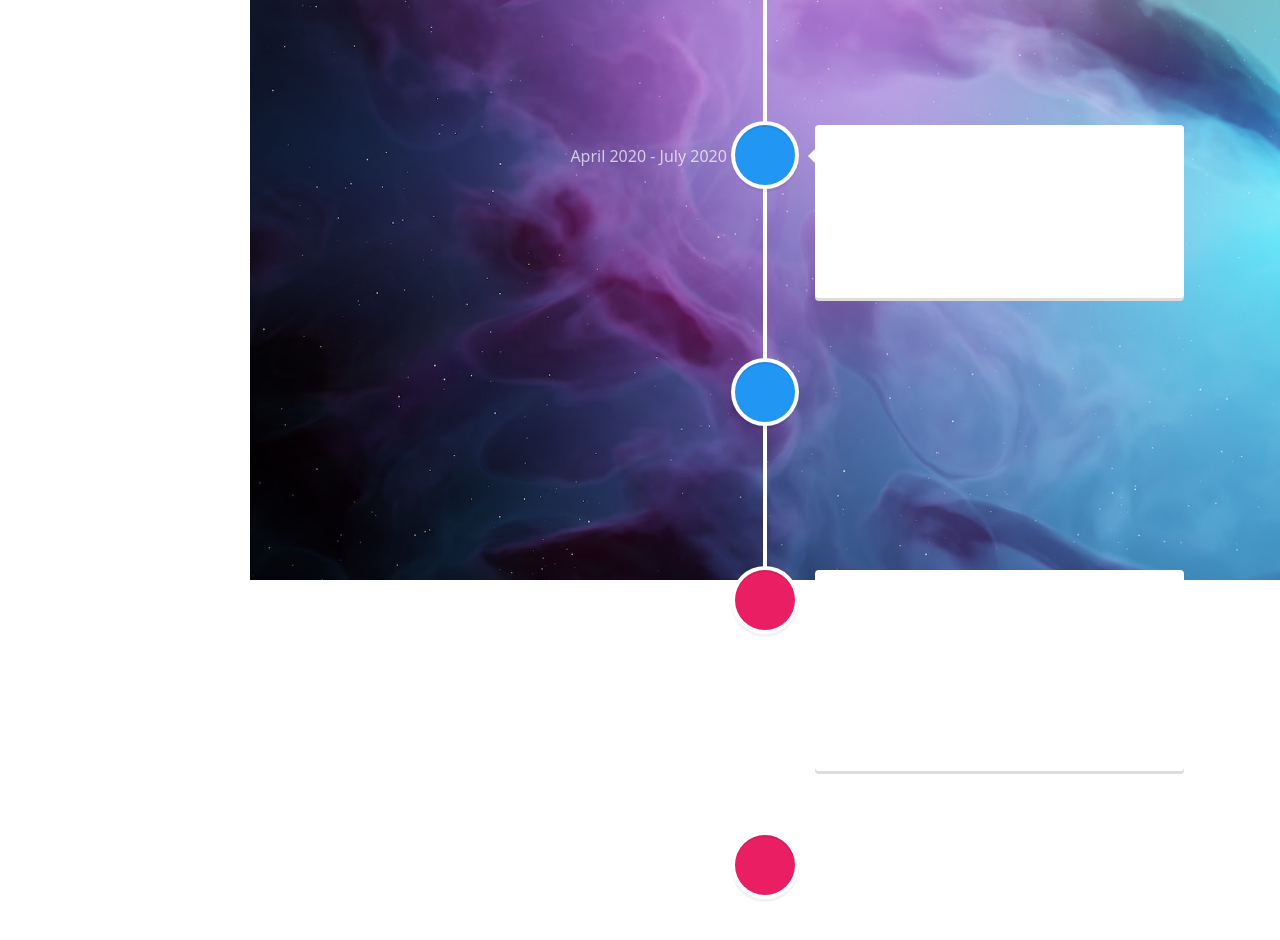
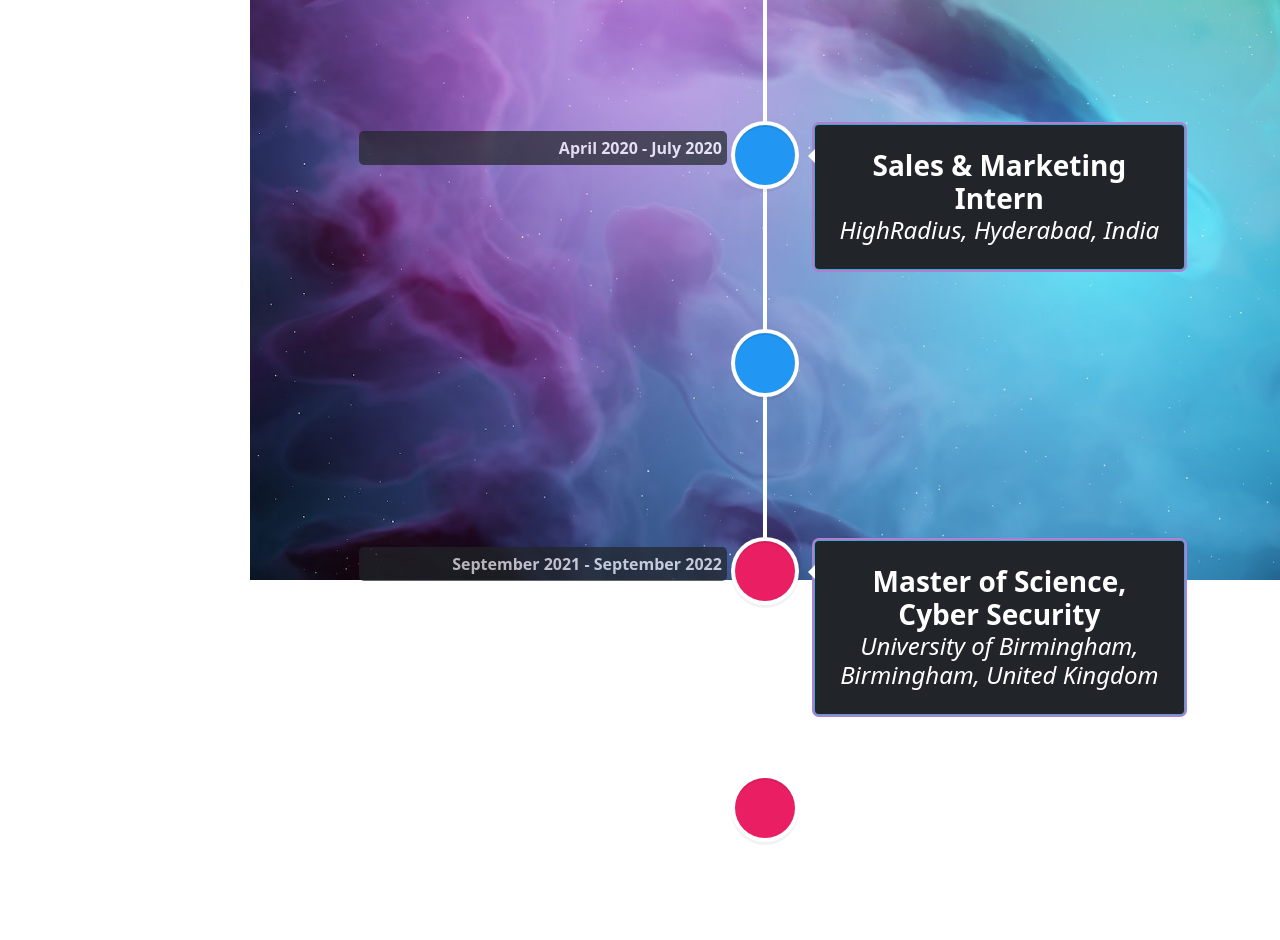
Before and after one commit to theCuriousObserver/My-Portfolio, a React (Create React App) app: page / in a window 1280 px wide. Shown: the part 1820-2760 px from the top of the page. Built offline with nearby package versions, Linux system fonts and the light colour scheme.

Commit message:
Colour Change

```diff
--- a/src/Resume.css
+++ b/src/Resume.css
@@ -1,7 +1,8 @@
 .resume {
     background-image: url('./Nebula-background.jpeg');
     background-size: cover;
-    background-repeat: no-repeat;
+    background-position: center;
+    background-repeat: repeat-y; /* This will make the background image repeat vertically */
     color: #fff;
     padding: 20px 50px 50px;
     box-sizing: border-box;
@@ -24,34 +25,53 @@
 
   .resume-heading {
     font-size: 3em;
-    color: #41a6cc; /* Light blue color for the heading */
+    color: rgba(255, 255, 255, 0.75);
     margin-bottom: 20px;
     text-align: center;
-    border-bottom: 2px solid #29102e; /* Dark purple color for the underline */
+    border-bottom: 2px solid #28a846; /* Adjust the color and thickness as needed */
     display: inline-block;
     padding-bottom: 10px;
   }
 
-  .timeline-item {
-    background-color: #3c84ad; /* Dark blue color for the boxes */
-    color: #af7fd3; /* Light purple color for the text */
-    margin-bottom: 30px;
-    padding: 20px;
-    box-shadow: 0 0 15px rgba(0, 0, 0, 0.3);
+  .resume .vertical-timeline-element--work .vertical-timeline-element-icon .icon {
+    background: #41a6cc;
+    color: #fff;
   }
 
-  .timeline-item .timeline-date {
-    color: #562360; /* Dark purple color for the dates */
-    font-weight: bold;
-    margin-bottom: 20px;
+  .resume .vertical-timeline-element--education .vertical-timeline-element-icon .icon {
+    background: #562360;
+    color: #fff;
   }
 
-  .timeline-item .timeline-title {
-    font-size: 1.5em;
-    margin-bottom: 10px;
+  .resume .vertical-timeline-element--work .vertical-timeline-element-content .vertical-timeline-element-title {
+    color: #FFFFFF !important; /* White color for the text */
+    font-weight: bold; /* Bold font weight for the text */
   }
 
-  .timeline-item .timeline-description {
-    font-size: 1.2em;
-    line-height: 1.5;
+  .resume .vertical-timeline-element--work .vertical-timeline-element-content .vertical-timeline-element-subtitle {
+    color: #FFFFFF !important; /* White color for the text */
+    font-style: italic; /* Italic font style for the text */
   }
+
+  .resume .vertical-timeline-element--education .vertical-timeline-element-content .vertical-timeline-element-title {
+    color: #FFFFFF !important; /* White color for the text */
+    font-weight: bold; /* Bold font weight for the text */
+  }
+
+  .resume .vertical-timeline-element--education .vertical-timeline-element-content .vertical-timeline-element-subtitle {
+    color: #FFFFFF !important; /* White color for the text */
+    font-style: italic; /* Italic font style for the text */
+  }
+
+  .resume .vertical-timeline-element-content .vertical-timeline-element-date {
+    color: #ffffff; /* White color for the date */
+    font-weight: bold; /* Bold font weight for the date */
+    background-color: #212529; /* Dark grey background color for the date box */
+    padding: 5px; /* Padding for the date box */
+    border-radius: 5px; /* Rounded corners for the date box */
+  }
+
+  .resume .vertical-timeline-element-content {
+    box-shadow: 0 0 0 1px #41a6cc, 0 0 0 3px #af7fd3; /* Blue and purple box shadow */
+    background-color: #212529; /* Dark grey background color for the box */
+  }
```
